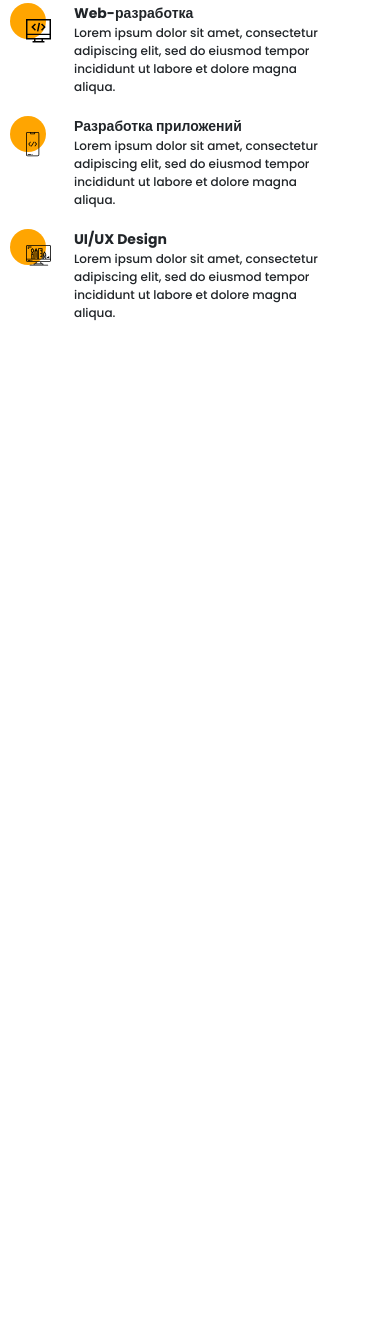
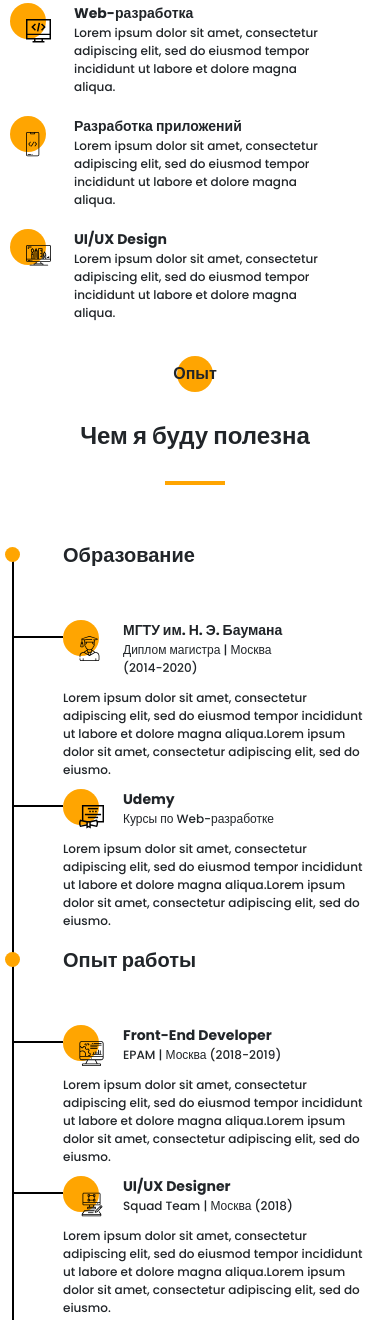
Before and after one commit to Euheniya/learn_portfolio_3_1, a website: page src/index.html in a window 390 px wide. Shown: the part 1829-3149 px from the top of the page. Before the commit the page ends 2151 px from the top, so only its background shows below. Drawn offline with nearby package versions, Linux system fonts and the light colour scheme; files that its build step writes are made by us from their sources; files whose address does not match are found by name.

Commit message:
media_resume

```diff
--- a/src/index.html
+++ b/src/index.html
@@ -170,7 +170,7 @@
         </div>
     </section>
 
-    <!--<section class="resume">
+    <section class="resume">
         <div class="container">
             <div class="title title_fz16 title__section-subtitle">
                 Опыт
@@ -254,7 +254,7 @@
         </div>
     </section>
 
-    <section class="skills">
+    <!--<section class="skills">
         <div class="container">
             <div class="title title_fz16 title__section-subtitle">
                 Навыки
--- a/src/sass/blocks/_media.scss
+++ b/src/sass/blocks/_media.scss
@@ -17,7 +17,7 @@
         }
     }
     .about {
-        padding: 40px 0;
+
         &__container {
             grid-template-columns: 400px 540px;
             column-gap: 20px;
@@ -29,6 +29,13 @@
             column-gap: 20px;
         }
     }
+    .resume {
+        &__wrapper {
+            column-gap: 80px;
+            padding: 60px 50px 0 50px;
+        }
+    }
+
 }
 
 @media (max-width: 992px) {
@@ -36,6 +43,7 @@
         max-width: 720px;
     }
     .about {
+        padding-top: 40px;
         &__container {
             grid-template-columns: repeat(2, 350px);
         }
@@ -50,12 +58,31 @@
             font-size: 24px;
         }
      }
+     .resume {
+        padding-top: 40px;
+        &__wrapper {
+            column-gap: 50px;
+            padding: 60px 10px 0 10px;
+            grid-template-columns: repeat(2, 325px);
+        }
+        &__items {
+            ul {
+                &:before {
+                    height: 400px;
+                }
+            }
+        }
+        .title__section-title {
+            font-size: 24px;
+        }
+     }
 }
 
 @media (max-width: 768px) {
     .container {
         max-width: 540px;
     }
+
     .about {
         padding-bottom: 0;
         &__container {
@@ -72,6 +99,32 @@
             grid-template-rows: minmax(60px, auto);
         }
     }
+    .resume {
+        .title__section-title {
+            padding: 20px 0 15px 0;
+        }
+        &__wrapper {
+            padding-top: 40px;
+            display: block;
+        }
+        &__items {
+            padding-left: 43px;
+           /// padding-bottom: 40px;
+            ul {
+                &:before {
+                    height: 260px;
+                }
+            }
+        }
+        &__item {
+            margin-top: 10px;
+            &:before {
+                left: -50px;
+                width: 50px;
+            }
+        }
+    }
+
 }
 
 @media (max-width: 576px) {
@@ -109,4 +162,19 @@
             column-gap: 24px;
         }
     }
+    .resume {
+        &__header {
+            grid-template-columns: 40px 190px;
+        }
+        &__items {
+            &_title {
+                margin-bottom: 35px;
+            }
+            ul {
+                &:before {
+                    height: 400px;
+                }
+            }
+       }
+    }
 }
```
Also changed, not shown: dist/css/style.min.css, dist/index.html.
